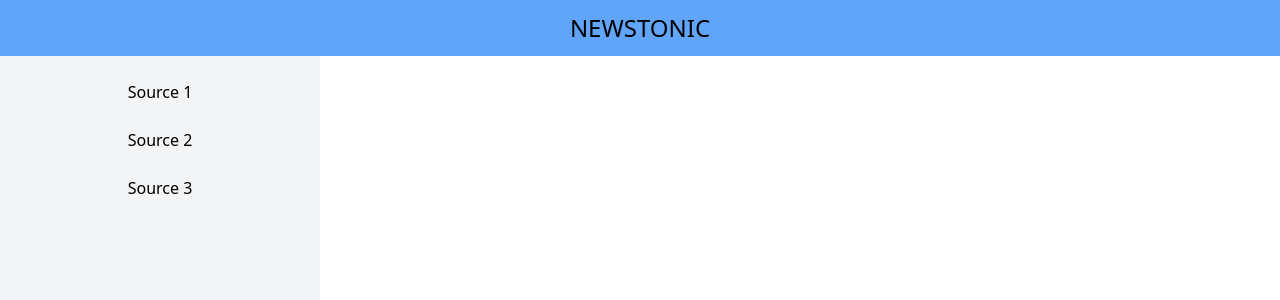
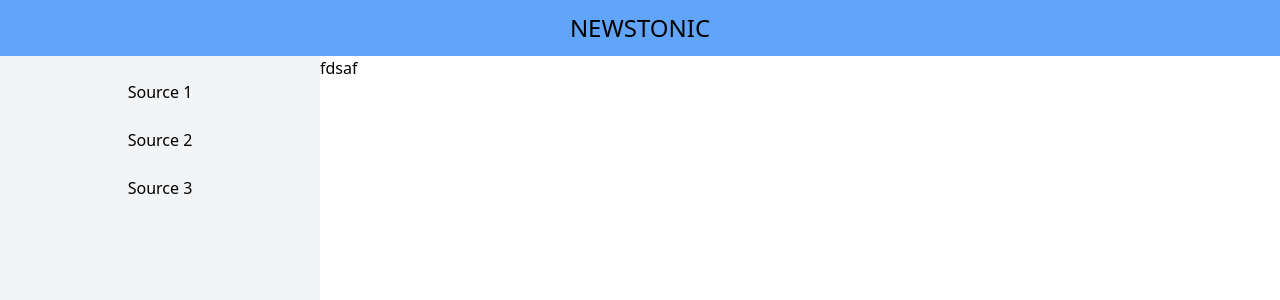
Before and after one commit to HarshHC/newstonic-news-research, a React (Create React App) app: page / in a window 1280 px wide. Shown: the top 300 px of the page. Built offline with nearby package versions, Linux system fonts and the light colour scheme.

Commit message:
Add news component

```diff
--- a/src/App.jsx
+++ b/src/App.jsx
@@ -1,6 +1,7 @@
 import React from 'react';
 
 import Header from './header/index';
+import News from './News/index';
 import Sources from './sources/index';
 
 import './assets/styles/tailwind.output.css';
@@ -11,6 +12,7 @@ function App() {
       <Header />
       <main className="flex">
         <Sources />
+        <News />
       </main>
     </div>
   );
--- /dev/null
+++ b/src/News/index.jsx
@@ -0,0 +1,7 @@
+import React from 'react';
+
+const News = () => {
+  return <div className="flex flex-col h-screen w-3/4">fdsaf</div>;
+};
+
+export default News;
```
